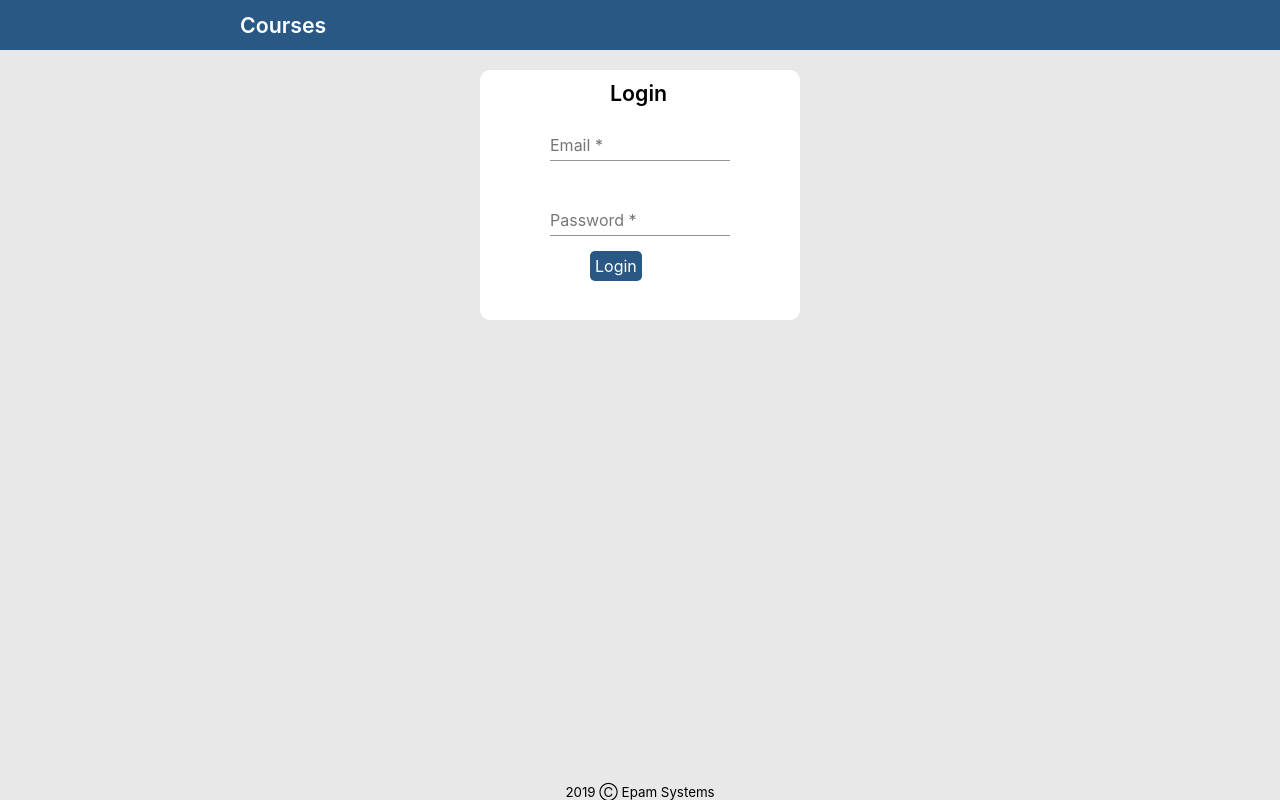
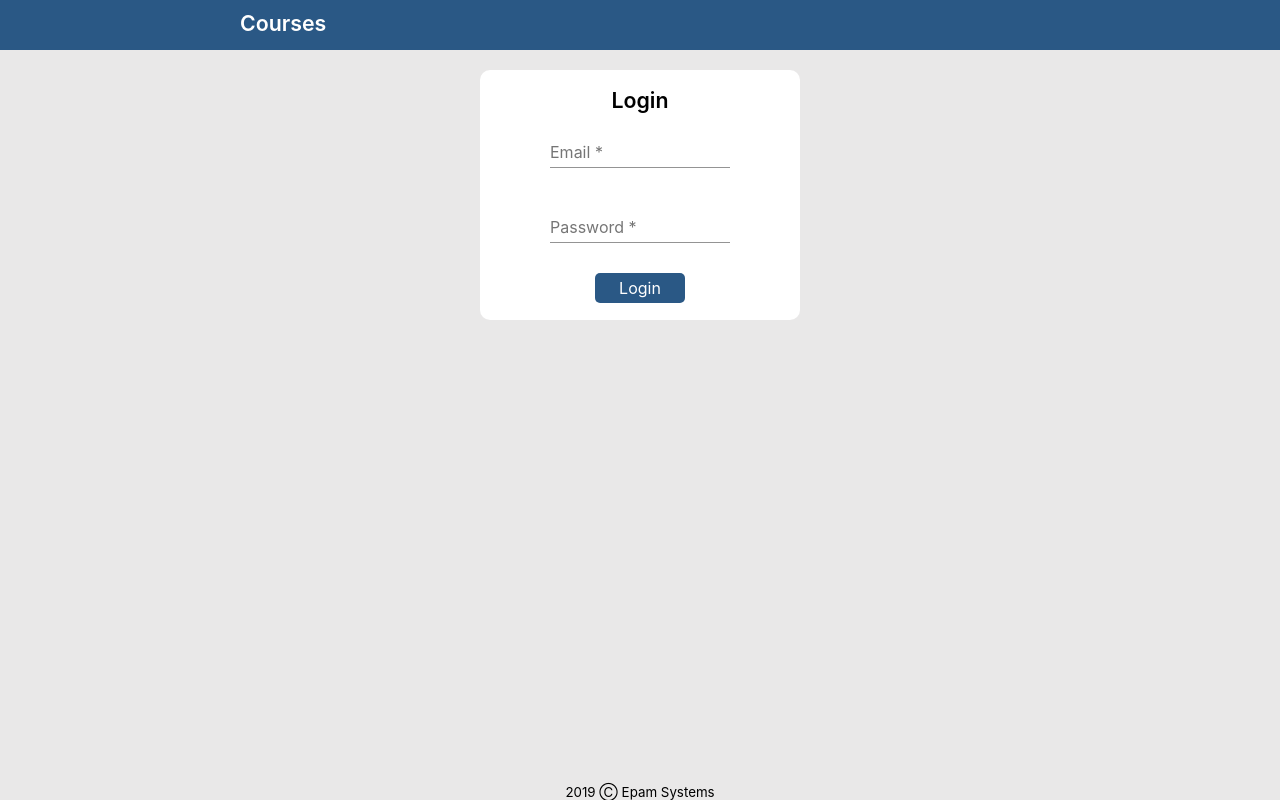
Before and after one commit to mitr0fan/EpamAngular, an Angular app: page /login in a window 1280 px wide. Built offline with nearby package versions, Linux system fonts and the light colour scheme.

Commit message:
Fixed styles

```diff
--- a/src/app/core/header/header.component.scss
+++ b/src/app/core/header/header.component.scss
@@ -21,12 +21,14 @@
             size: $font-size-large;
             weight: 600;
         }
+        padding-bottom: 5px;
     }
     .header__login {
         align-self: center;
         flex-grow: 1;
         text-align: end;
         padding-right: 50px;
+        padding-bottom: 2px;
     }
     .header__button {
         @include button();
--- a/src/app/courses-list/edit-course/edit-course.component.ts
+++ b/src/app/courses-list/edit-course/edit-course.component.ts
@@ -13,15 +13,6 @@ import { FormGroup, FormControl, Validators } from '@angular/forms';
     styleUrls: ['./edit-course.component.scss'],
 })
 export class EditCourseComponent implements OnInit, OnDestroy {
-    private emptyCourse: Course = {
-        id: undefined,
-        title: '',
-        date: '',
-        duration: 0,
-        description: '',
-        topRated: false,
-    };
-    public course: Course = this.emptyCourse;
     private subscription: Subscription;
 
     public courseForm = new FormGroup({
--- a/src/app/login-page/login/login.component.html
+++ b/src/app/login-page/login/login.component.html
@@ -1,4 +1,3 @@
-<div class="field">
 <div class="login">
     <span class="login__name">Login</span>
     <mat-form-field class="login__input">
@@ -7,6 +6,5 @@
     <mat-form-field class="login__input">
         <input type="password" matInput placeholder="Password" required #pass>
     </mat-form-field>
-        <span class="login__button" (click)="login(email.value, pass.value)">Login</span>
+    <button class="login__button" (click)="login(email.value, pass.value)">Login</button>
 </div>
-</div>
--- a/src/app/login-page/login/login.component.scss
+++ b/src/app/login-page/login/login.component.scss
@@ -1,31 +1,27 @@
 @import '../../../../common/styles-constants.scss';
-.field {
-    padding-top: 10px;
 .login {
     margin: 0 auto;
+    margin-top: 10px;
     height: 230px;
     width: 300px;
     background-color: $back-color-white;
     border-radius: 10px;
     padding: 10px;
+    display: flex;
+    flex-direction: column;
+    justify-content: center;
     .login__name {
-            display: block;
-            margin-left: 120px;
         font-weight: 600;
         font-size: $font-size-large;
+        align-self: center;
     }
     .login__input {
-            margin: {
-                left: 60px;
-                top: 10px;
-            }
+        margin-top: 10px;
+        align-self: center;
     }
     .login__button {
         @include button();
-            margin: {
-                top: 10px;
-                left: 100px;
-            };
+        margin-top: 10px;
+        align-self: center;
     }
 }
-}
```
Lines whose indentation alone changed are shown as unchanged.
